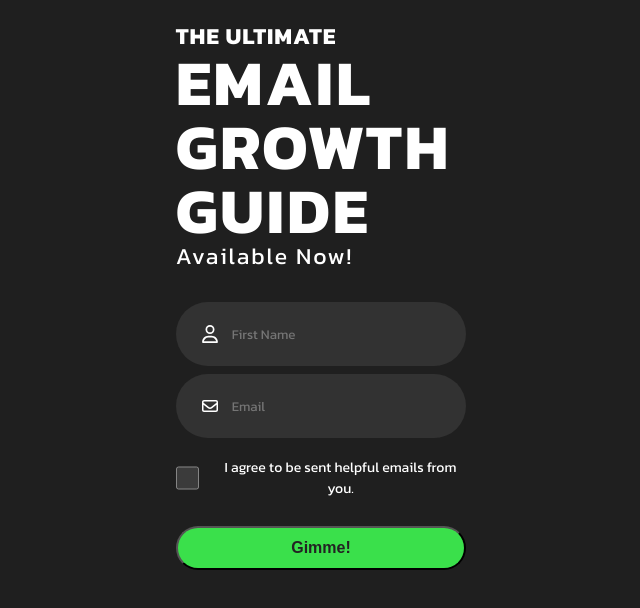
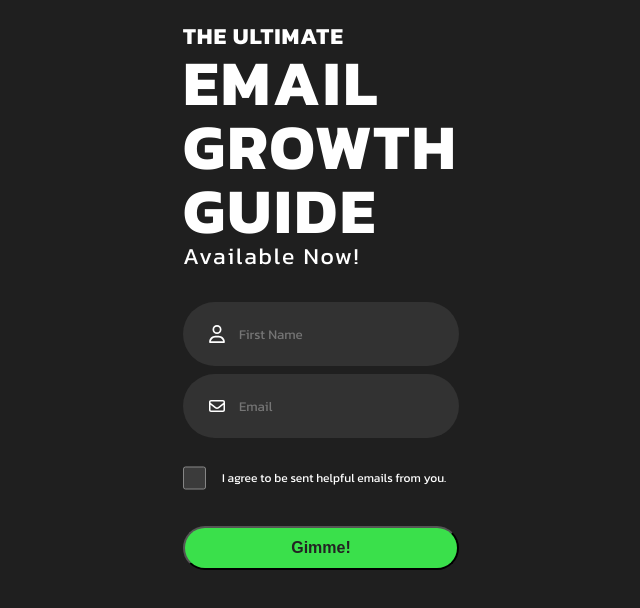
Before and after one commit to byoncak/ultimate-email-guide, a Vue app: page / in a window 1280 px wide. Shown: the top 608 px of the page, without its empty margins (319-959 px from the left). Built offline with nearby package versions, Linux system fonts and the light colour scheme.

Commit message:
adjusted the wording further and changed label font size

```diff
--- a/src/components/TheForm.vue
+++ b/src/components/TheForm.vue
@@ -315,6 +315,11 @@ label {
       max-width: 100%;
       padding: 0 1rem;
     }
+
+    label {
+      width: 100%;
+      font-size: 12px;
+    }
   }
 
   /* Large screens (992px and up) */
@@ -323,5 +328,10 @@ label {
       max-width: 1170px;
       margin: 0 auto;
     }
+
+    label {
+      width: 100%;
+      font-size: 12px;
+    }
   }
 </style>
```
